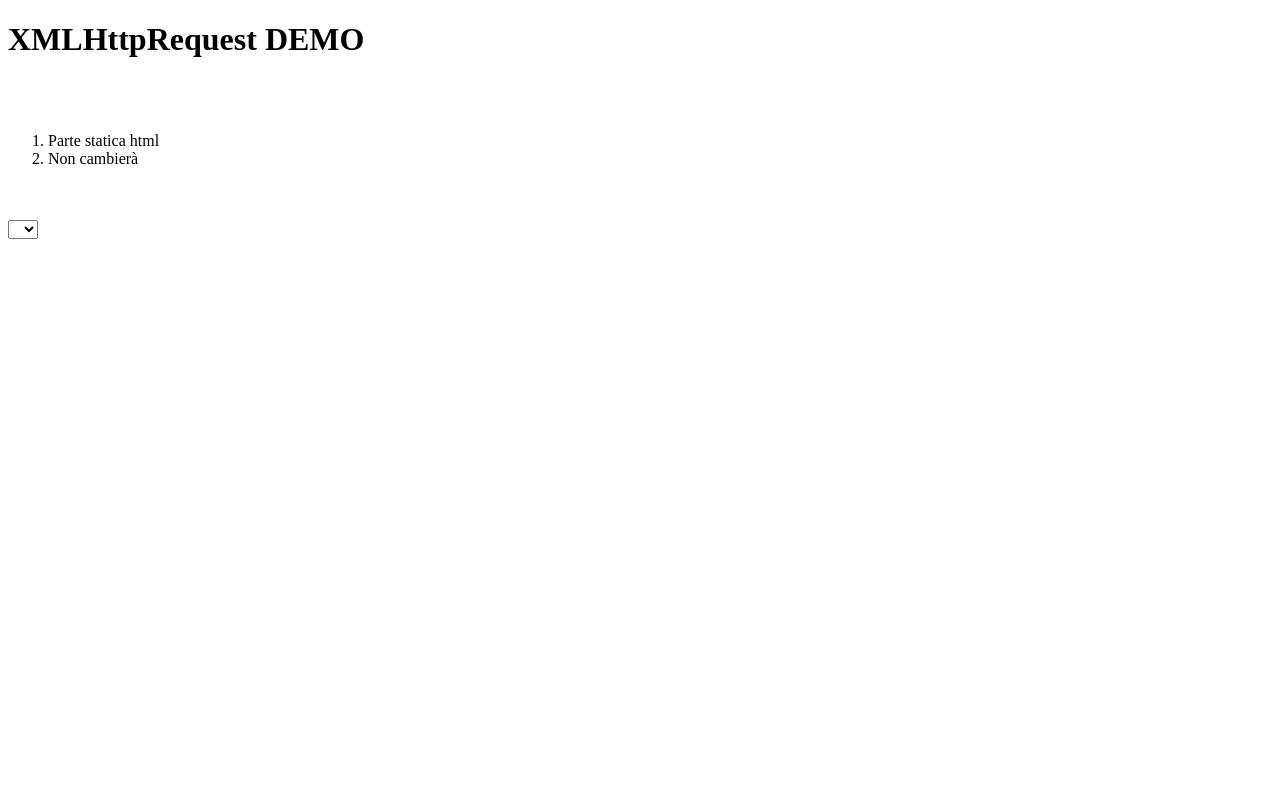
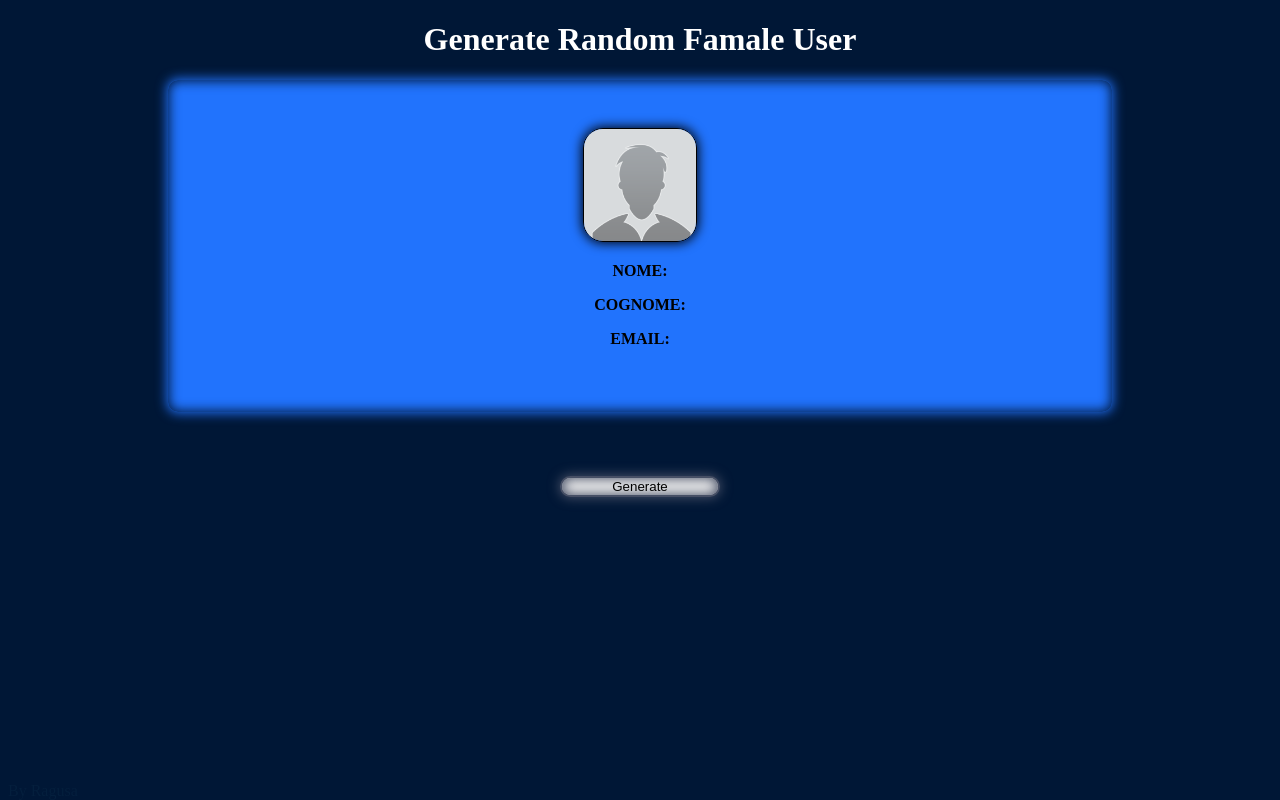
Before and after one commit to DevMushy/AJAXDEMO, a plain HTML site: page index.html in a window 1280 px wide. Drawn offline with Linux system fonts and the light colour scheme.

Commit message:
all complete

```diff
--- a/index.html
+++ b/index.html
@@ -1,30 +1,29 @@
 <!DOCTYPE html>
 <html lang="en">
+
 <head>
     <meta charset="UTF-8">
     <meta http-equiv="X-UA-Compatible" content="IE=edge">
     <meta name="viewport" content="width=device-width, initial-scale=1.0">
+    <link rel="stylesheet" href="./style.css">
     <title>AJAX</title>
 </head>
+
 <body>
-    <h1> XMLHttpRequest DEMO </h1>
-    <br>
-    <br>
-    <ol>
-        <li>Parte statica html</li>
-        <li>Non cambierà</li>
-    </ol>
-    <br>
-    <br>
-    <select name=" " id="id">
-        <option value="0"></option>
-        <option value="1">1</option>
-        <option value="2">2</option>
-        <option value="3">3</option>
-    </select>
-    <br>
-    <br>
-    <p id="data"></p>
-    <script src="xhr.js"></script>
+    <center>
+        <h1>Generate Random Famale User</h1>
+        <div class="idPanel">
+            <img src="./placeholder.png" id="img">
+
+            <p>NOME: <span id="nome"><br></span></p>
+            <p>COGNOME:<span id="cognome"></span></p>
+            <p id="email">EMAIL:</p>
+        </div>
+        <button id="generate" class="button">Generate</button>
+        <div class="firma">By Ragusa</div>
+    </center>
+
 </body>
+<script src="xhr.js"></script>
+
 </html>
--- /dev/null
+++ b/style.css
@@ -0,0 +1,63 @@
+body {
+    background-color: #001736;
+}
+
+h1 {
+    color: white;
+}
+
+img {
+    width: 7rem;
+    border-radius: 20px;
+    border: solid 1px black;
+    box-shadow: black 0px 0px 12px 1px;
+}
+
+p,
+span {
+    color: black;
+}
+
+p {
+    font-weight: bolder;
+}
+
+span {
+    font-weight: bold;
+}
+
+.idPanel {
+    background-color: #2173FD;
+    margin-left: 10rem;
+    margin-right: 10rem;
+    margin-bottom: 4rem;
+    padding-top: 3rem;
+    padding-bottom: 3rem;
+    border-radius: 10px;
+    box-shadow: #2173FD 0px 0px 12px 1px,
+        #001736 0px 0px 12px 1px inset;
+}
+
+.button {
+    border: 2px solid #464F65;
+    box-shadow: #464F65 0px 0px 12px 1px inset,
+        #464F65 0px 0px 12px 1px;
+    border-radius: 15px;
+    width: 10rem;
+
+}
+
+.button:hover {
+    border: 2px solid #464F65;
+    box-shadow: #001736 0px 0px 12px 1px inset,
+        #2173FD 0px 0px 12px 1px;
+    border-radius: 15px;
+
+}
+
+.firma {
+    position: absolute;
+    bottom: 0;
+    text-align: center;
+    color: #041f3d;
+}
--- a/xhr.js
+++ b/xhr.js
@@ -1,11 +1,27 @@
-var id = document.getElementById('id')
-id.addEventListener('change', function(){
+var button = document.getElementById("generate");
+var foto = document.getElementById("img");
+var nome = document.getElementById("nome");
+var cognome = document.getElementById("cognome");
+var email = document.getElementById("email");
+
+function generateUser() {
     var xhr = new XMLHttpRequest()
-    xhr.open("GET", 'https://jsonplaceholder.typicode.com/posts/' + id.value)
-    xhr.send()
-    xhr.onload = function(){
-    var text = xhr.response
-    var obj = JSON.parse(text)
-    document.getElementById('data').innerHTML = obj.body;
+    xhr.open("GET", 'https://randomuser.me/api/?gender=female');
+    xhr.send();
+    xhr.onload = function () {
+        var text = xhr.response
+        var obj = JSON.parse(text);
+        var user = obj.results[0];
+        displayUser(user);
     }
-})
+}
+
+function displayUser(user){
+    foto.src = user.picture.medium
+    nome.innerHTML = user.name.first;
+    cognome.innerHTML = user.name.last;
+    email.innerHTML = user.email;
+}
+
+
+button.addEventListener('click', generateUser);
```
Also changed, not shown: placeholder.png (added).
